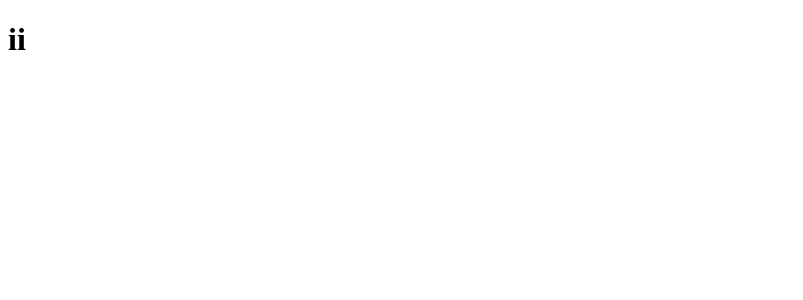
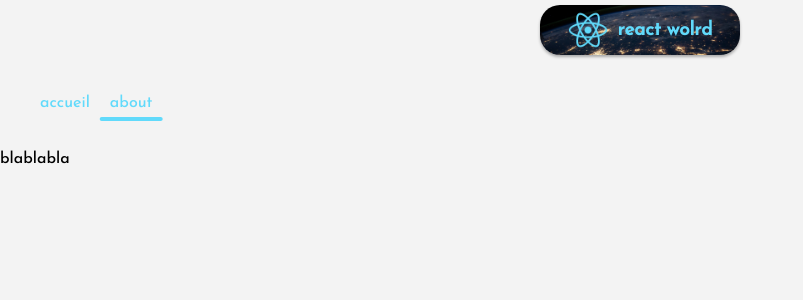
Before and after one commit to idryssj31/ReactProject, a React (Create React App) app in the folder tp-react/: page /about in a window 1280 px wide. Shown: the top 300 px of the page, without its empty margins (0-803 px from the left). Built offline with nearby package versions, Linux system fonts and the light colour scheme.

Commit message:
[UPD] : NavLink

```diff
--- a/tp-react/src/App.js
+++ b/tp-react/src/App.js
@@ -1,10 +1,17 @@
 import React from "react";
+import { BrowserRouter, Routes, Route } from "react-router-dom";
+import Home from "./pages/Home";
+import About from "./pages/About";
 
 const App = () => {
   return (
-    <div>
-      <h1>ii</h1>
-    </div>
+    <BrowserRouter>
+      <Routes>
+        <Route path="/" element={<Home />} />
+        <Route path="/about" element={<About />} />
+        <Route path="*" element={<Home />} />
+      </Routes>
+    </BrowserRouter>
   );
 };
 
--- /dev/null
+++ b/tp-react/src/components/Logo.js
@@ -0,0 +1,12 @@
+import React from "react";
+
+const Logo = () => {
+  return (
+    <div className="logo">
+      <img src="./logo192.png" alt="logo react" />
+      <h3>react wolrd</h3>
+    </div>
+  );
+};
+
+export default Logo;
--- /dev/null
+++ b/tp-react/src/components/Navigation.js
@@ -0,0 +1,22 @@
+import React from "react";
+import { NavLink } from "react-router-dom";
+
+const Navigation = () => {
+  return (
+    <div className="navigation">
+      <ul>
+        <NavLink to="/" className={(nav) => (nav.isActive ? "nav-active" : "")}>
+          <li>accueil</li>
+        </NavLink>
+        <NavLink
+          to="/about"
+          className={(nav) => (nav.isActive ? "nav-active" : "")}
+        >
+          <li>about</li>
+        </NavLink>
+      </ul>
+    </div>
+  );
+};
+
+export default Navigation;
--- /dev/null
+++ b/tp-react/src/pages/About.js
@@ -0,0 +1,15 @@
+import React from "react";
+import Navigation from "../components/Navigation";
+import Logo from "../components/Logo";
+
+const About = () => {
+  return (
+    <div>
+      <Logo />
+      <Navigation />
+      <p>blablabla</p>
+    </div>
+  );
+};
+
+export default About;
--- /dev/null
+++ b/tp-react/src/pages/Home.js
@@ -0,0 +1,13 @@
+import React from "react";
+import Navigation from "../components/Navigation";
+
+const Home = () => {
+  return (
+    <div>
+      <Navigation />
+      <h1>Home</h1>
+    </div>
+  );
+};
+
+export default Home;
```
Also changed, not shown: tp-react/src/index.js (+5 -5 lines), tp-react/src/assets/fonts/JosefinSans-Medium.ttf (added), tp-react/src/assets/img/main.jpg (added).
